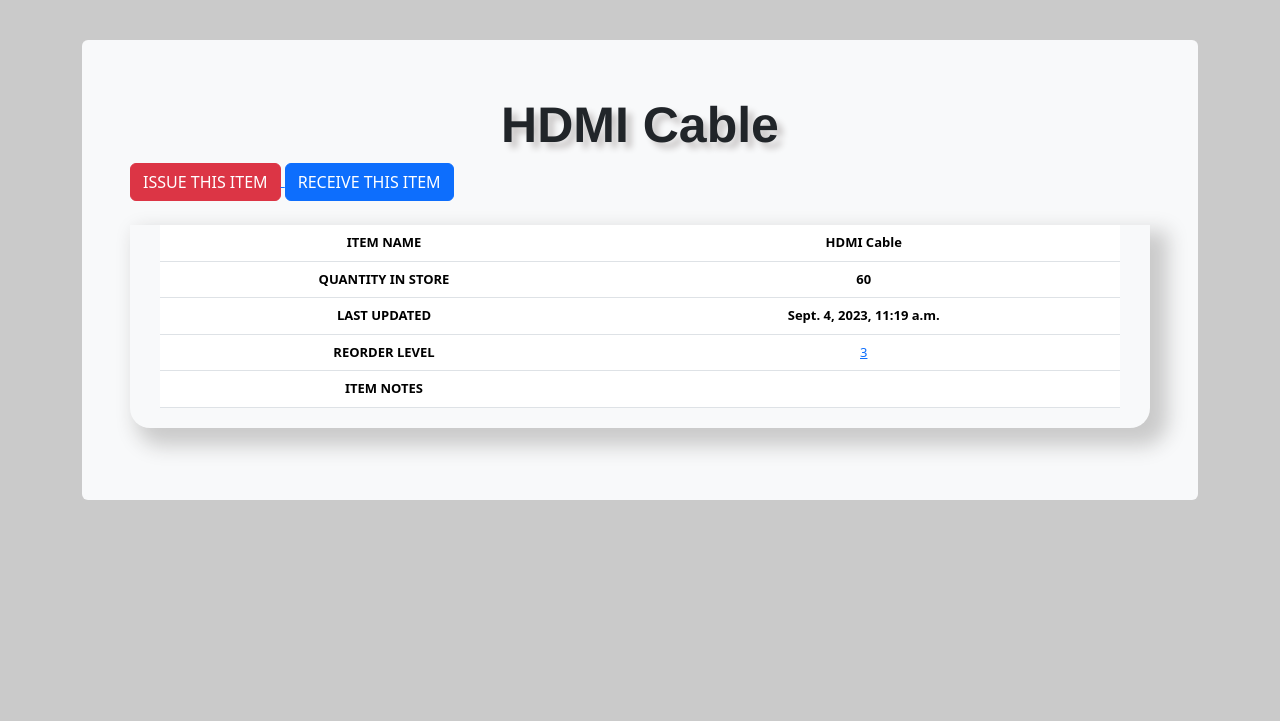
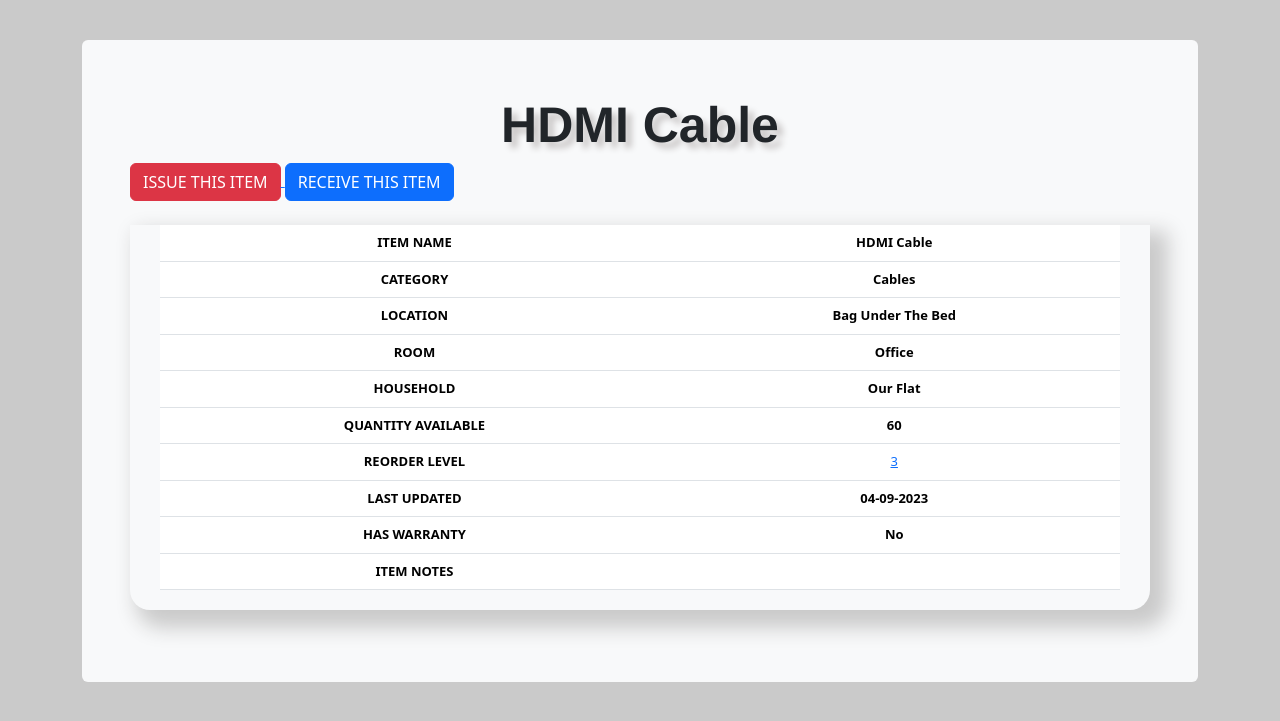
Before and after one commit to adnanmuhtadi/myinventory, a Django app: page /item_detail/10/ in a window 1280 px wide. Shown: the part 56-777 px from the top of the page. Run offline with Django 3.2, Linux system fonts and the light colour scheme; a user stored in the database is signed in; data comes from the database, SQL or seed files in the repository; both versions use the stored data as it was after the commit; some libraries are stand-ins or nearby versions.

Commit message:
My version

```diff
--- a/stockmgmt/static/css/style.css
+++ b/stockmgmt/static/css/style.css
@@ -69,3 +69,12 @@ Swal2 Styling (buttons)
 .pointer {
 	cursor: pointer;
 }
+
+.multi-line-btn {
+    padding: 5px 10px; /* Adjust padding for proper button height */
+    white-space: normal; /* Allow line breaks */
+    text-align: center; /* Center the text */
+    border: none; /* Remove button border if needed */
+    background-color: #007bff; /* Primary button color */
+    color: #fff; /* Text color */
+}
--- a/stockmgmt/templates/includes/item_detail.html
+++ b/stockmgmt/templates/includes/item_detail.html
@@ -21,12 +21,24 @@
             <th>{{queryset.item_name}}</th>
         </tr>
         <tr>
-            <th>QUANTITY IN STORE</th>
-            <th>{{queryset.quantity}}</th>
+            <th>CATEGORY</th>
+            <th>{{queryset.category}}</th>
         </tr>
         <tr>
-            <th>LAST UPDATED</th>
-            <th>{{queryset.last_updated}}</th>
+            <th>LOCATION</th>
+            <th>{{queryset.location}}</th>
+        </tr>
+        <tr>
+            <th>ROOM</th>
+            <th>{{queryset.room}}</th>
+        </tr>
+        <tr>
+            <th>HOUSEHOLD</th>
+            <th>{{queryset.household}}</th>
+        </tr>
+        <tr>
+            <th>QUANTITY AVAILABLE</th>
+            <th>{{queryset.quantity}}</th>
         </tr>
         <tr>
             <th>REORDER LEVEL</th>
@@ -36,6 +48,19 @@
                     {{queryset.reorder_level}}
                 </a>
             </td>
+        </tr>
+        <tr>
+            <th>LAST UPDATED</th>
+            <th>{{queryset.last_updated|date:"d-m-Y"}}</th>
+        </tr>
+        <tr>
+            <th>HAS WARRANTY</th>
+            <th>{% if instance.has_warranty %}
+                Yes
+                {% else %}
+                No
+                {% endif %}
+            </th>
         </tr>
         <tr>
             <th>ITEM NOTES</th>
--- a/stockmgmt/templates/includes/list_history.html
+++ b/stockmgmt/templates/includes/list_history.html
@@ -1,6 +1,6 @@
 {% extends 'base.html' %}
 
-{% block title %} Item List Page {% endblock %}
+{% block title %} Used Items {% endblock %}
 
 {% load crispy_forms_tags %}
 
--- a/stockmgmt/views.py
+++ b/stockmgmt/views.py
@@ -141,23 +141,26 @@ def list_history(request):
 @login_required
 @receiver(post_save, sender=Stock)
 def create_stock_history(sender, instance, **kwargs):
-    stock_history_data = {
-        "last_updated": instance.last_updated,
-        "category_id": instance.category_id,
-        "location_id": instance.location_id,
-        "room_id": instance.room_id,
-        "household_id": instance.household_id,
-        "item_name": instance.item_name,
-        "issue_to": instance.issue_to,
-        "issue_by": instance.issue_by,
-    }
-
     if instance.issue_quantity == 0:
-        stock_history_data["quantity"] = instance.quantity
-        stock_history_data["receive_quantity"] = instance.receive_quantity
+        stock_history_data = {
+            "last_updated": instance.last_updated,
+            "category_id": instance.category_id,
+            "item_name": instance.item_name,
+            "quantity": instance.quantity,
+            "receive_quantity": instance.receive_quantity,
+            "issue_to": instance.issue_to,
+            "issue_by": instance.issue_by
+        }
     else:
-        stock_history_data["issue_quantity"] = instance.issue_quantity
-        stock_history_data["quantity"] = instance.quantity
+        stock_history_data = {
+            "last_updated": instance.last_updated,
+            "category_id": instance.category_id,
+            "item_name": instance.item_name,
+            "issue_quantity": instance.issue_quantity,
+            "issue_to": instance.issue_to,
+            "issue_by": instance.issue_by,
+            "quantity": instance.quantity
+        }
 
     StockHistory.objects.create(**stock_history_data)
 
@@ -232,22 +235,40 @@ def issue_items(request, pk):
     queryset = Stock.objects.get(id=pk)
     form = IssueForm(request.POST or None, instance=queryset)
 
-    if form.is_valid():
-        instance = form.save(commit=False)
-        if instance.issue_quantity > 0 and instance.issue_quantity <= instance.quantity:
-            instance.quantity -= instance.issue_quantity
-            instance.issue_by = str(request.user)
-            messages.success(request, str(instance.item_name) + " has been issued to " + str(instance.issue_to) +
-                             ". There are now " + str(instance.quantity) + " left in Store")
-            instance.save()
-            return redirect('/item_detail/'+str(instance.id))
-        else:
-            if instance.issue_quantity <= 0:
-                messages.error(
-                    request, "Issue quantity must be greater than 0.")
+    if "save" in request.POST:
+        if form.is_valid():
+            instance = form.save(commit=False)
+            if instance.issue_quantity > 0 and instance.issue_quantity <= instance.quantity:
+                instance.quantity -= instance.issue_quantity
+                instance.issue_by = str(request.user)
+                messages.success(request, str(instance.item_name) + " has been issued to " + str(instance.issue_to) +
+                                 ". There are now " + str(instance.quantity) + " left in Store")
+                instance.save()
+                return redirect("/list_items")
             else:
-                messages.error(
-                    request, "Issue quantity exceeds available quantity.")
+                if instance.issue_quantity <= 0:
+                    messages.error(
+                        request, "Issue quantity must be greater than 0.")
+                else:
+                    messages.error(
+                        request, "Issue quantity exceeds available quantity.")
+    elif "add_another" in request.POST:
+        if form.is_valid():
+            instance = form.save(commit=False)
+            if instance.issue_quantity > 0 and instance.issue_quantity <= instance.quantity:
+                instance.quantity -= instance.issue_quantity
+                instance.issue_by = str(request.user)
+                messages.success(request, str(instance.item_name) + " has been issued to " + str(instance.issue_to) +
+                                 ". There are now " + str(instance.quantity) + " left in Store")
+                instance.save()
+                return redirect('/item_detail/'+str(instance.id))
+            else:
+                if instance.issue_quantity <= 0:
+                    messages.error(
+                        request, "Issue quantity must be greater than 0.")
+                else:
+                    messages.error(
+                        request, "Issue quantity exceeds available quantity.")
 
     context = {
         "title": 'Issue ' + str(queryset.item_name),
@@ -262,17 +283,18 @@ def issue_items(request, pk):
 def receive_items(request, pk):
     queryset = Stock.objects.get(id=pk)
     form = ReceiveForm(request.POST or None, instance=queryset)
-    if form.is_valid():
-        instance = form.save(commit=False)
-        instance.quantity += instance.receive_quantity
-        messages.success(request, str(instance.item_name) + " has been received by " + str(instance.issue_to) +
-                         ". There are now " + str(instance.quantity) + " in Store")
-        instance.save()
+    if request.method == "POST":
+        if form.is_valid():
+            instance = form.save(commit=False)
+            instance.quantity += instance.receive_quantity
+            instance.save()
+            messages.success(request, "Received SUCCESSFULLY. " + str(
+                instance.quantity) + " " + str(instance.item_name)+"s now in Store")
 
-        return redirect('/item_detail/'+str(instance.id))
-        # return HttpResponseRedirect(instance.get_absolute_url())
+            return redirect('/item_detail/'+str(instance.id))
+
     context = {
-        "title": 'Receive ' + str(queryset.item_name),
+        "title": 'ReceiveForm ' + str(queryset.item_name),
         "instance": queryset,
         "form": form,
         "username": 'Receive By: ' + str(request.user),
```
Also changed, not shown: stockmgmt/forms.py (+8 -2 lines), stockmgmt/templates/includes/give_take.html (+6 -1 lines), stockmgmt/templates/includes/list_items.html (+5 -8 lines), db.sqlite3, stockmgmt/migrations/0015_stock_total_issued_quantity.py (added), stockmgmt/migrations/0016_remove_stock_total_issued_quantity.py (added).
